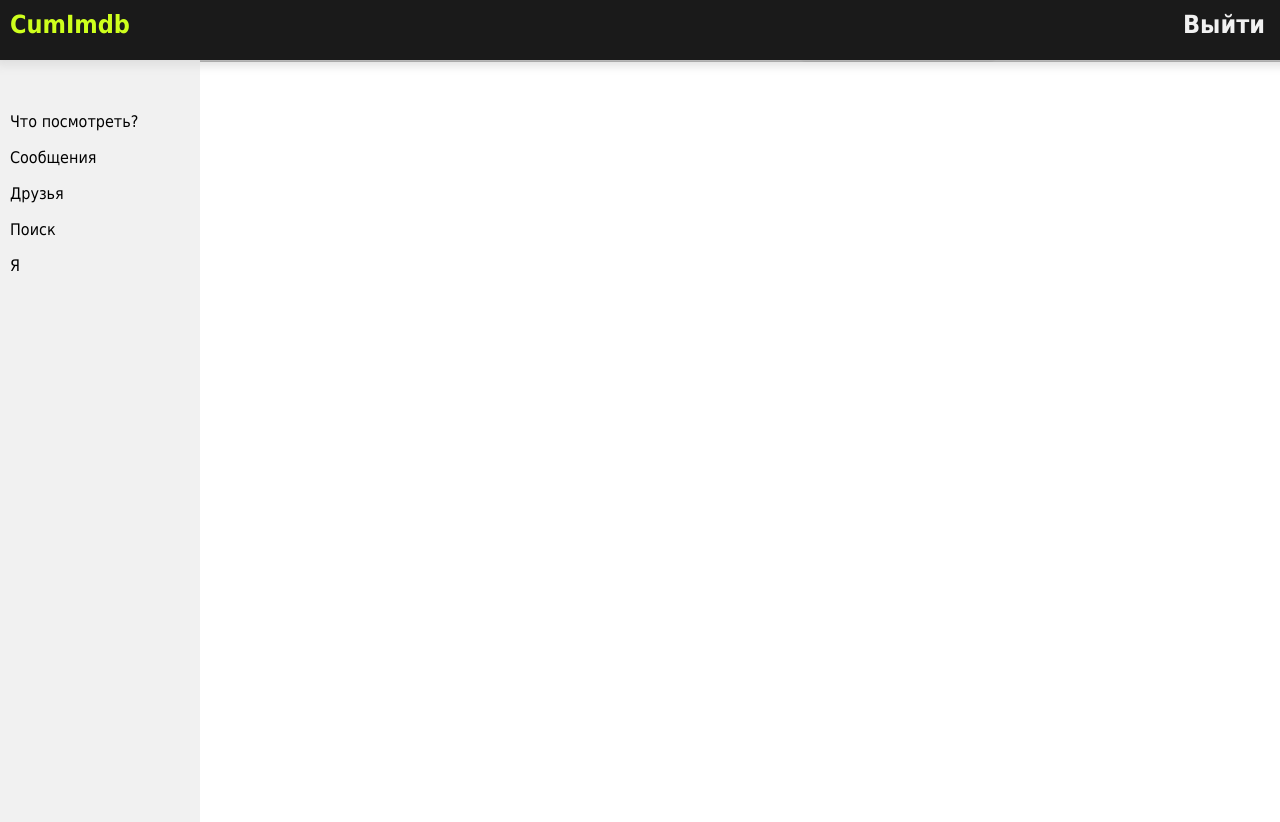
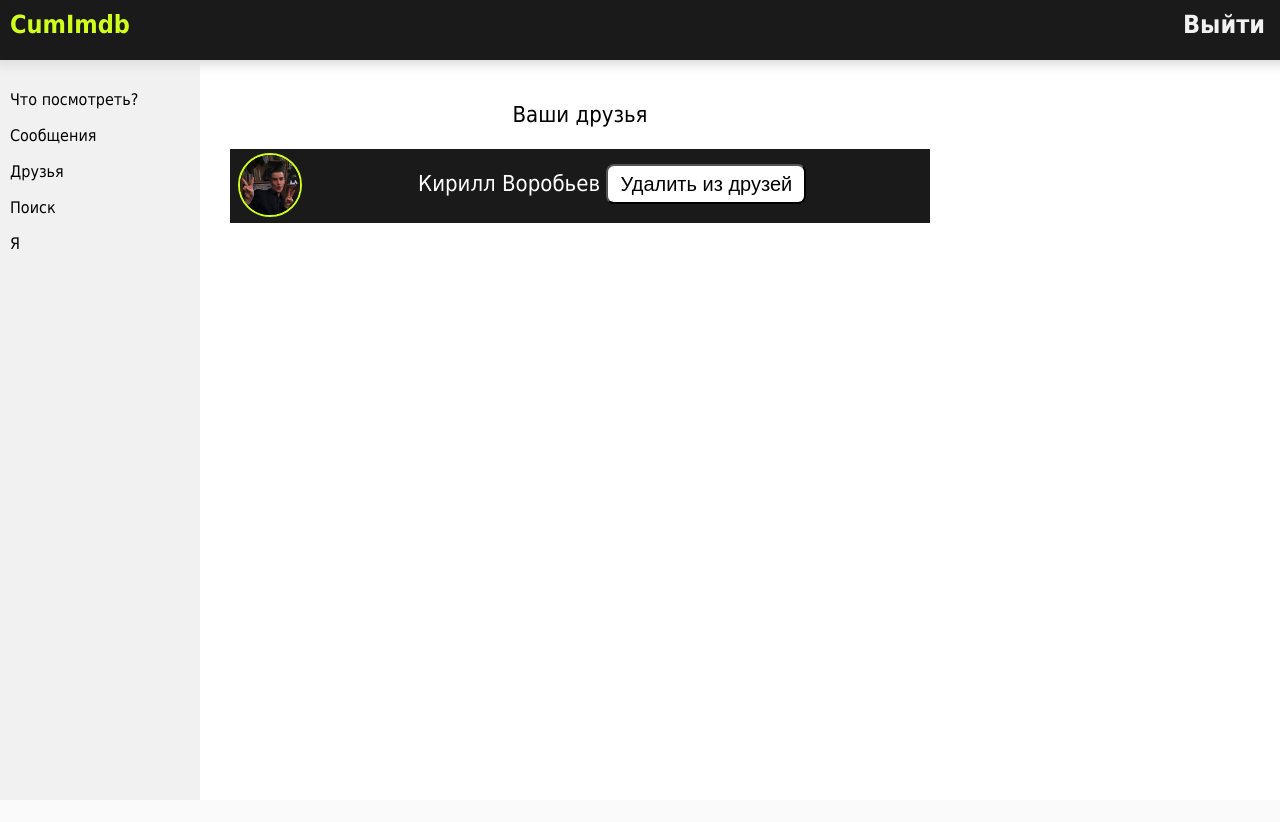
Before and after one commit to Fesmat/rec, a Flask app: page /friends in a window 1280 px wide. After the commit the page ends 249 px from the top, so only its background shows below. Run offline with Flask 2, Linux system fonts and the light colour scheme; a user stored in the database is signed in; some libraries are stand-ins or nearby versions.

Commit message:
Hrefs edited. Friends page edited.

```diff
--- a/forms/friends.py
+++ b/forms/friends.py
@@ -7,3 +7,4 @@
     username = StringField('Кирилл Воробьев')
     user_photo = FileField(validators=[FileRequired()])
     unfriend = SubmitField('Удалить из друзей')
+    make_friend = SubmitField('Добавить в друзья')
--- a/static/css/friends.css
+++ b/static/css/friends.css
@@ -1,6 +1,5 @@
 .form-body{
 margin:auto;
-background-color:#1a1a1a;
 color:white;
 font-family: Tahoma;
 text-align:center;
@@ -28,3 +27,23 @@
 background-color:#ceff1d;
 transition: 0.3s linear;
 }
+.form-body {
+    float:left;
+    margin-top: 80px;
+    margin-left: 30px;
+    width: 700px;
+}
+.info-user {
+    margin-left: 10px;
+    margin-top: 10px;
+    margin-left: 10px;
+    margin-right: 10px;
+    top: 15px;
+    position: relative;
+}
+.user-friends-div {
+    background-color:#1a1a1a;
+    height: 74px;
+}
+.user-friends {
+}
--- a/templates/feed.html
+++ b/templates/feed.html
@@ -25,7 +25,7 @@
             <p>Сообщения</p>
         </div>
         <div class="menu-item">
-            <p>Друзья</p>
+            <a href="/friends" style="text-decoration: none; color: black;"><p>Друзья</p></a>
         </div>
         <div class="menu-item">
             <a href="/search_films" style="text-decoration: none; color: black;"><p>Поиск</p></a>
--- a/templates/film.html
+++ b/templates/film.html
@@ -20,7 +20,7 @@
             <p>Сообщения</p>
         </div>
         <div class="menu-item">
-            <p>Друзья</p>
+            <a href="/friends" style="text-decoration: none; color: black;"><p>Друзья</p></a>
         </div>
         <div class="menu-item">
             <a href="/search_films" style="text-decoration: none; color: black;"><p>Поиск</p></a>
--- a/templates/friends.html
+++ b/templates/friends.html
@@ -1,5 +1,5 @@
 <!DOCTYPE html>
-<html lang="ru">
+<html lang="en">
 <head>
     <meta charset="UTF-8">
     <meta http-equiv="X-UA-Compatible" content="IE=edge">
@@ -34,17 +34,26 @@
     </div>
 
     <div class="form-body">
-        <form action="" method="post">
-            {{ form.hidden_tag() }}
-            <p>
-            <div class="post-mini-image"><img src="/download/db/user_images/avatar.jpg"
-                                              style="border-radius: 100px; border:2px solid #ceff1d"
-                                              width="5%" height="5%"></div>
-            {{ form.username.label}}
-            {{ form.unfriend(type="submit", class="btn btn-primary go-btn") }}
-            </p>
-            <div>{{ message }}</div>
-        </form>
+        <div class="user-friends">
+            <p style="color: black; font-family: Tahoma; text-align: center;">Ваши друзья</p>
+            <div class="user-friends-div">
+
+                <form action="" method="post" style="margin-left: 5px; margin-top: 5px; width:auto; height: auto; top: 2px;">
+                    {{ form.hidden_tag() }}
+
+                    <div class="post-mini-image" style="padding-bottom: 4px;"><img
+                            src="/download/db/user_images/avatar.jpg"
+                            style="border-radius: 100px; border:2px solid #ceff1d;"
+                            width=auto height=60px></div>
+                    <div class="info-user">
+                        {{ form.username.label}}
+                        {{ form.unfriend(type="submit", class="btn btn-primary go-btn") }}
+                    </div>
+
+                    <div>{{ message }}</div>
+                </form>
+            </div>
+        </div>
     </div>
 </div>
 </body>
--- a/templates/search_films.html
+++ b/templates/search_films.html
@@ -27,7 +27,7 @@
             <p>Сообщения</p>
         </div>
         <div class="menu-item">
-            <p>Друзья</p>
+            <a href="/friends" style="text-decoration: none; color: black;"><p>Друзья</p></a>
         </div>
         <div class="menu-item">
             <a href="/search_films" style="text-decoration: none; color: black;"><p>Поиск</p></a>
--- a/templates/user.html
+++ b/templates/user.html
@@ -17,7 +17,7 @@
             <p>Сообщения</p>
         </div>
         <div class="menu-item">
-            <p>Друзья</p>
+            <a href="/friends" style="text-decoration: none; color: black;"><p>Друзья</p></a>
         </div>
         <div class="menu-item">
             <a href="/search_films" style="text-decoration: none; color: black;"><p>Поиск</p></a>
```
